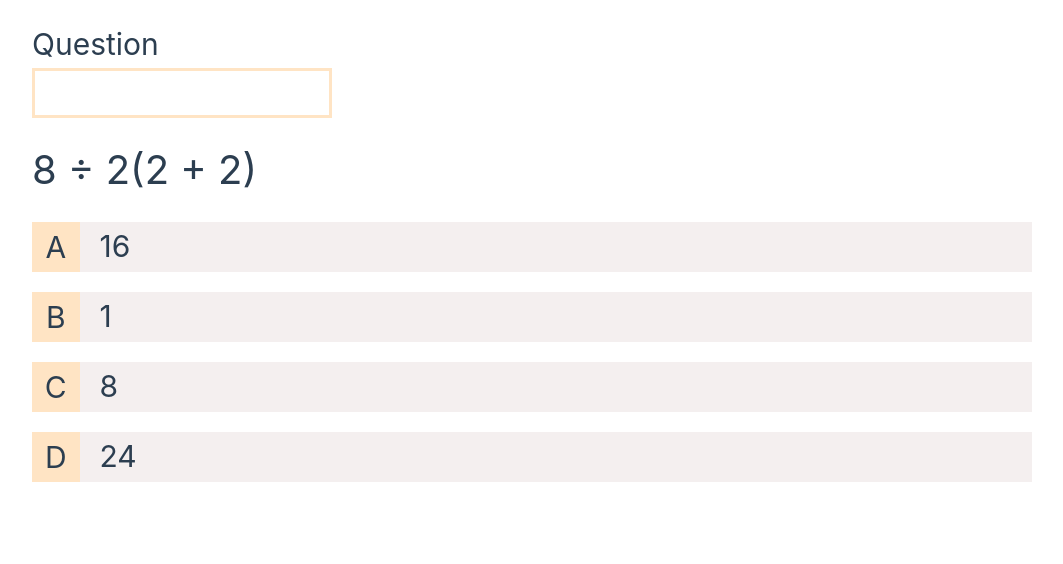
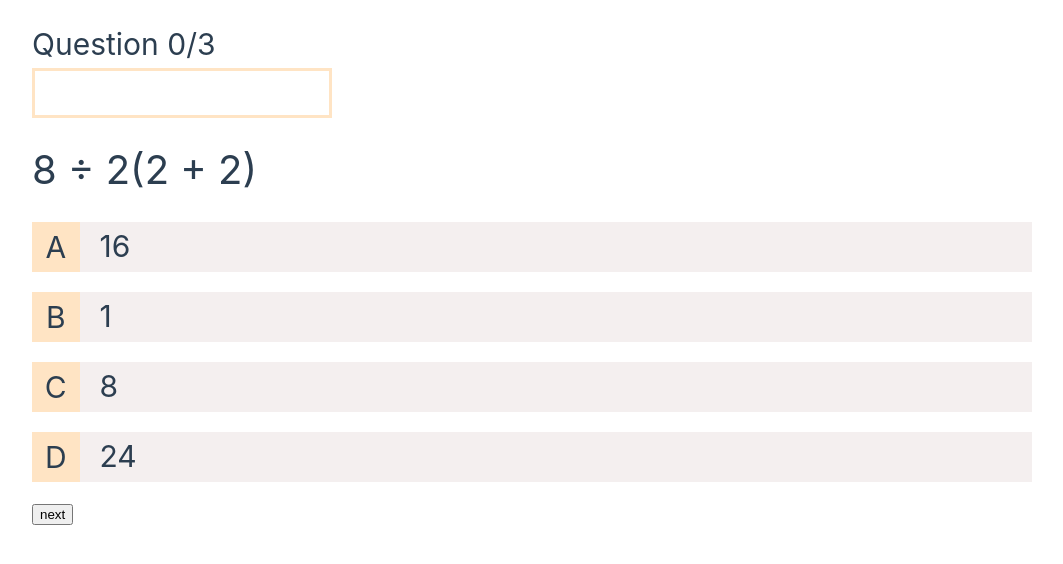
Before and after one commit to KevinLim616/vue-quiz-app, a Vue app: page /quiz/1 in a window 1280 px wide. Shown: the top 564 px of the page, without its empty margins (108-1171 px from the left). Built offline with nearby package versions, Linux system fonts and the light colour scheme.

Commit message:
listening to change of question with watch

```diff
--- a/src/components/QuizHeader.vue
+++ b/src/components/QuizHeader.vue
@@ -1,6 +1,10 @@
+<script setup>
+const { questionStatus } = defineProps(["questionStatus"]);
+</script>
+
 <template>
   <header>
-    <h4>Question</h4>
+    <h4>Question {{ questionStatus }}</h4>
     <div class="bar">
       <div class="completion"></div>
     </div>
--- a/src/views/QuizView.vue
+++ b/src/views/QuizView.vue
@@ -2,7 +2,7 @@
 import Question from "../components/Question.vue";
 import QuizHeader from "../components/QuizHeader.vue";
 import { useRoute } from "vue-router";
-import { ref } from "vue";
+import { ref, watch } from "vue";
 import quizes from "../data/data.json";
 
 const route = useRoute();
@@ -12,12 +12,21 @@
 const quiz = quizes.find((quiz) => quiz.id === quizId);
 
 const currentQuestionIndex = ref(0);
+
+const questionStatus = ref(
+  `${currentQuestionIndex.value}/${quiz.questions.length}`
+);
+
+watch(currentQuestionIndex, () => {
+  questionStatus.value = `${currentQuestionIndex.value}/${quiz.questions.length}`;
+});
 </script>
 <template>
   <div>
-    <QuizHeader />
+    <QuizHeader :questionStatus="questionStatus" />
     <div>
       <Question :question="quiz.questions[currentQuestionIndex]" />
     </div>
   </div>
+  <button @click="currentQuestionIndex++">next</button>
 </template>
```
